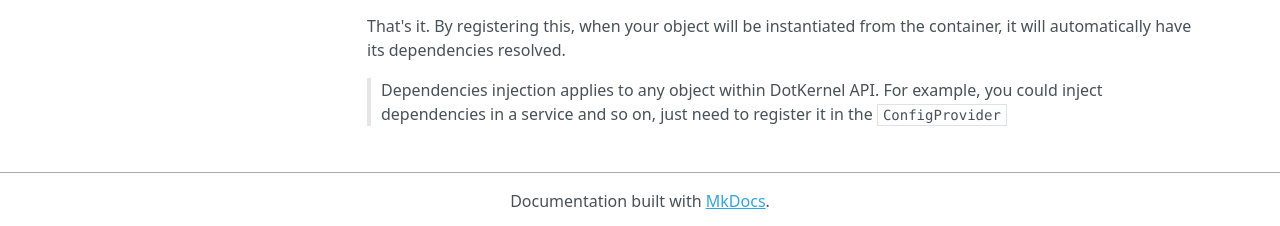
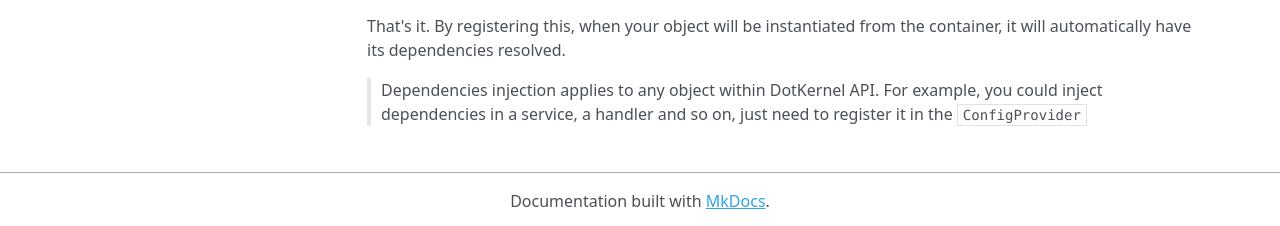
Before and after one commit to dotkernel/api-documentation, an MkDocs documentation site: the page built from docs/book/v5/core-features/dependency-injection.md, in a window 1280 px wide and 1340 px high. Shown: the part 1111-1337 px from the top of the window. Built offline with MkDocs 1.6.1, drawn with Linux system fonts in a browser that asks for light colours; nearby versions of some CDN libraries.

Commit message:
Update docs/book/v5/core-features/dependency-injection.md
Signed-off-by: arhimede <julian@dotkernel.com>

```diff
--- a/docs/book/v5/core-features/dependency-injection.md
+++ b/docs/book/v5/core-features/dependency-injection.md
@@ -58,4 +58,4 @@ That's it. By registering this, when your object will be instantiated from the c
 dependencies resolved.
 
 > Dependencies injection applies to any object within DotKernel API. For example, you could inject dependencies in a
-> service and so on, just need to register it in the `ConfigProvider`
+> service, a handler and so on, just need to register it in the `ConfigProvider`
```
